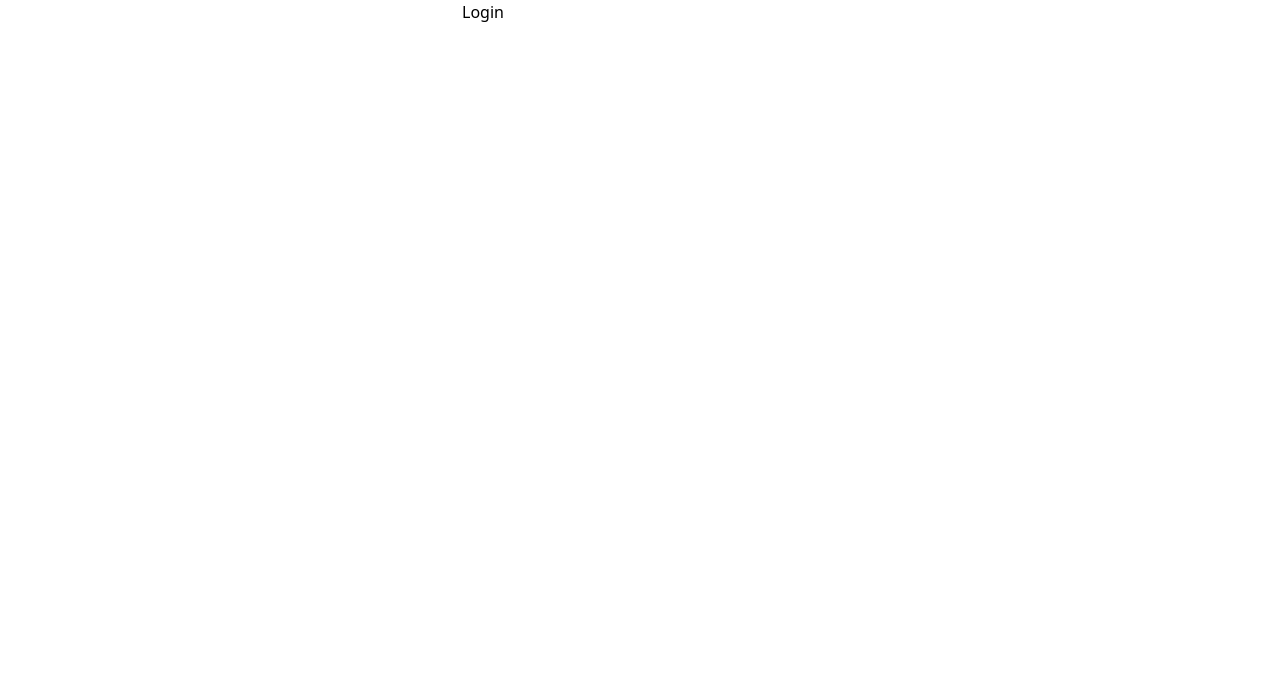
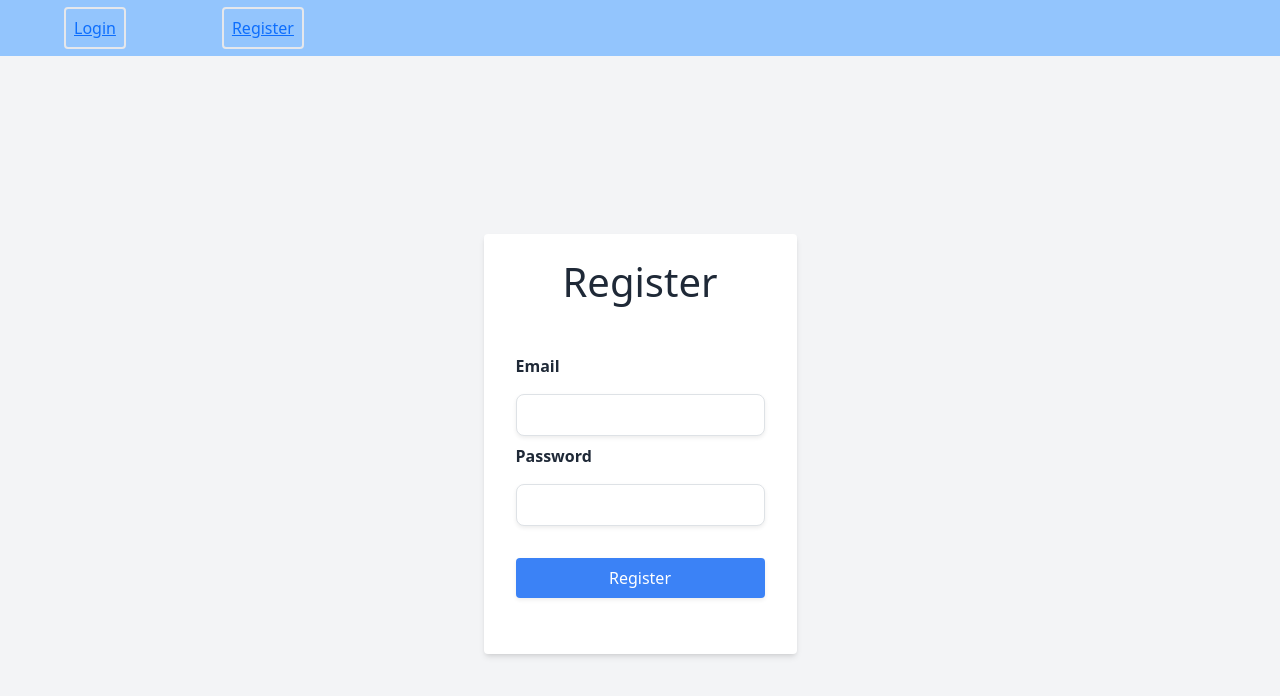
Before and after one commit to semirteskeredzic/bills-dashboard, a React (Create React App) app: page /register in a window 1280 px wide. Shown: the top 696 px of the page. Built offline with nearby package versions, Linux system fonts and the light colour scheme.

Commit message:
Login and Listing testing

```diff
--- a/package.json
+++ b/package.json
@@ -7,9 +7,13 @@
     "@testing-library/react": "^12.1.2",
     "@testing-library/user-event": "^13.5.0",
     "axios": "^0.25.0",
+    "axios-hooks": "^3.0.0",
+    "bootstrap": "^5.1.3",
     "react": "^17.0.2",
+    "react-bootstrap": "^2.1.2",
     "react-cookie": "^4.1.1",
     "react-dom": "^17.0.2",
+    "react-router-dom": "^6.2.1",
     "react-scripts": "5.0.0",
     "web-vitals": "^2.1.4"
   },
--- a/src/App.js
+++ b/src/App.js
@@ -1,16 +1,14 @@
-import logo from './logo.svg';
 import './App.css';
-import AddBill from './components/AddBill';
 import UnpaidBillsList from './components/UnpaidBillsList';
-import Login from './components/Login';
+// import AddBill from './components/AddBill';
+// import UnpaidBillsList from './components/UnpaidBillsList';
 
 function App() {
   return (
-    <div>
-      <Login />
-      {/* <AddBill />
-      <UnpaidBillsList/> */}
-    </div>
+      <div>
+      <h1>Home</h1>
+      <UnpaidBillsList />
+      </div>
   );
 }
 
--- a/src/components/Login.js
+++ /dev/null
@@ -1,29 +0,0 @@
-import React, {useState} from 'react'
-import axios from 'axios'
-import { useCookies } from 'react-cookie';
-
-const Login = () => {
-
-    const [email, setEmail] = useState('')
-    const [password, setPassword] = useState('')
-    const [cookies, setCookie] = useCookies()
-
-    const loginUser = (e) => {
-        e.preventDefault()
-        let payload = {email: email, password: password}
-        axios.post('http://localhost:8000/login', payload).then(res => console.log(res.headers))
-    }
-
-
-    return (
-        <div>
-            <form>
-                <input type="email" value={email} onChange={(e) => setEmail(e.target.value)} />
-                <input type="password" value={password} onChange={(e) => setPassword(e.target.value)} />
-                <button type="submit" onClick={(e) => loginUser(e)}>Login</button>
-            </form>
-        </div>
-    )
-}
-
-export default Login
--- /dev/null
+++ b/src/components/LoginComponent.js
@@ -0,0 +1,60 @@
+import React, { useState } from 'react'
+import axios from 'axios'
+import { useNavigate } from 'react-router-dom';
+import Spinner from 'react-bootstrap/Spinner'
+import { userContext } from '../userContext';
+
+const LoginComponent = () => {
+
+
+
+    const [email, setEmail] = useState('')
+    const [password, setPassword] = useState('')
+    const [loading, setLoading] = useState(false)
+    // const [user, setUser] = useState()
+
+    let navigate = useNavigate()
+
+    // function validateUser(res) {
+    //     return new Promise(function(resolve, reject) {
+    //         if(res.status === 200) {
+    //             setUser(res.data)
+    //             resolve(user)
+    //         } else {
+    //             return reject
+    //         }
+    //     });
+    // }
+
+    const loginUser = (e) => {
+        setLoading(true)
+        e.preventDefault()
+        let payload = {email: email, password: password}
+        axios.post('https://billsapi.onrender.com/login', payload).then(res => res.status === 200 ? (setLoading(false), navigate('/')) : navigate('/register'))
+    }
+
+
+    return (
+        <userContext.Provider value={user}>
+            <div className="flex items-center justify-center min-h-screen bg-gray-100">
+                <form className="bg-white shadow-md rounded px-8 pt-6 pb-8 mb-4 flex flex-col">
+                    <h1 className="font-bold mb-5 text-gray-800 text-center">Login</h1>
+                    <label className="font-bold mb-2 text-gray-800">Email</label>
+                    <input className="w-full appearance-none shadow-sm border border-gray-200 p-2 focus:outline-none focus:border-gray-500 my-2 rounded-lg" type="email" value={email} onChange={(e) => setEmail(e.target.value)} />
+                    <label className="font-bold mb-2 text-gray-800">Password</label>
+                    <input className="w-full appearance-none shadow-sm border border-gray-200 p-2 focus:outline-none focus:border-gray-500 my-2 rounded-lg" type="password" value={password} onChange={(e) => setPassword(e.target.value)} />
+                    <button className="w-full bg-blue-500 shadow-sm rounded hover:bg-blue-600 text-white my-4 py-2 px-4" type="submit" onClick={(e) => loginUser(e)}>
+                        {loading ?
+                            <Spinner animation="border" role="status">
+                            <span className="visually-hidden">Loading...</span>
+                        </Spinner> :
+                        'Login'
+                        }
+                    </button>
+                </form>
+            </div>
+        </userContext.Provider>
+    )
+}
+
+export default LoginComponent
--- /dev/null
+++ b/src/components/RegisterComponent.js
@@ -0,0 +1,45 @@
+import axios from 'axios'
+import React, {useState} from 'react'
+import { useNavigate } from 'react-router-dom'
+import Spinner from 'react-bootstrap/Spinner'
+
+const RegisterComponent = () => {
+
+    let navigate = useNavigate()
+
+    const[email,setEmail] = useState('')
+    const[password, setPassword] = useState('')
+    const [loading, setLoading] = useState(false)
+
+    const registerUser = (e) => {
+        setLoading(true)
+        e.preventDefault()
+        const payload = {
+            email: email,
+            password: password
+        }
+        axios.post('https://billsapi.onrender.com/register', payload).then(res => res.status === 201 ? (setLoading(false), navigate("/login")) : null)
+    }
+
+    return (
+        <div className="flex items-center justify-center min-h-screen bg-gray-100">
+            <form className="bg-white shadow-md rounded px-8 pt-6 pb-8 mb-4 flex flex-col">
+                <h1 className="font=bold mb-5 text-gray-800 text-center">Register</h1>
+                <label className="font-bold mb-2 text-gray-800">Email</label>
+                <input className="w-full appearance-none shadow-sm border border-gray-200 p-2 focus:outline-none focus:border-gray-500 my-2 rounded-lg" type="email" value={email} onChange={(e) => setEmail(e.target.value)} />
+                <label className="font-bold mb-2 text-gray-800">Password</label>
+                <input className="w-full appearance-none shadow-sm border border-gray-200 p-2 focus:outline-none focus:border-gray-500 my-2 rounded-lg" type="password" value={password} onChange={(e) => setPassword(e.target.value)} />
+                <button className="w-full bg-blue-500 shadow-sm rounded hover:bg-blue-600 text-white my-4 py-2 px-4" type="submit" onClick={(e) => registerUser(e)}>
+                {loading ?
+                        <Spinner animation="border" role="status">
+                        <span className="visually-hidden">Loading...</span>
+                      </Spinner> :
+                      'Register'
+                    }
+                </button>
+            </form>
+        </div>
+    )
+}
+
+export default RegisterComponent
--- a/src/components/UnpaidBillsList.js
+++ b/src/components/UnpaidBillsList.js
@@ -1,34 +1,54 @@
 import React, {useState, useEffect} from 'react'
 import axios from 'axios'
+import useAxios from 'axios-hooks'
+import Spinner from 'react-bootstrap/esm/Spinner'
 
 const UnpaidBillsList = () => {
 
-    const [bills, setBills] = useState()
+    // const config = { headers: { 'Content-Type': 'application/json', },withCredentials: true,}
+
+    useEffect(() => {
+        fetch('https://billsapi.onrender.com/bills', {
+            method: 'get',
+            headers: {'Content-Type': 'application/json'},
+            credentials: 'include',
+        })
+            .then(response => {console.log(response)}).catch(err => console.log(err));
+
+//    axios.get('http:/localhost:8000/bills',{withCredentials: true})
+//   .then((data) => console.log(data))
+//   .then((result) => console.log(result))
+//   .catch((err) => console.log('[Control Error ] ', err))
+
+    }, [])
 
     const refresh = () => {
-        axios.get('https://billsapi.onrender.com/bills').then(res => setBills(res.data))
+        axios.get('https://billsapi.onrender.com/bills',{withCredentials: true})
+  .then((data) => console.log(data))
+  .then((result) => console.log(result))
+  .catch((err) => console.log('[Control Error ] ', err))
     }
 
-    useEffect(() => {
-        try{
-            axios.get('https://billsapi.onrender.com/bills').then(res => setBills(res.data))
-        } catch(err) {
-            console.error(err)
-        }
-    }, []);
+    // const [{ data, loading, error }, refetch] = useAxios(
+    //     'http://localhost:8000/bills',{
+    //         withCredentials: true,
+    //         headers: {'Access-Control-Allow-Origin': '*', 'Content-Type': 'application/json'
+    // }})
 
+    // if (loading) return <Spinner animation="border" role="status" />
+    // if (error) return <div>Error</div>
 
     return (
         <div className="bg-white shadow-md rounded px-8 pt-6 pb-8 mb-4">
             <button className="bg-blue-500 shadow-sm rounded hover:bg-blue-600 text-white my-4 py-2 px-4" onClick={refresh}>Refresh</button>
-           {bills?.map(bill => (
+           {/* {data?.map(bill => (
                <ul className="rounded shadow-sm border border-gray-200 p-2 my-5" key={bill._id}>
                    <li>{bill.name}</li>
                    <li>{bill.month}</li>
                    <li>{bill.year}</li>
                    <li>{bill.paid}</li>
                </ul>
-           ))}
+           ))} */}
         </div>
     )
 }
--- a/src/index.js
+++ b/src/index.js
@@ -3,10 +3,40 @@ import ReactDOM from 'react-dom';
 import './index.css';
 import App from './App';
 import reportWebVitals from './reportWebVitals';
+import { BrowserRouter, Routes, Route, Link } from "react-router-dom"
+import LoginComponent from './components/LoginComponent';
+import RegisterComponent from './components/RegisterComponent';
+import 'bootstrap/dist/css/bootstrap.min.css';
+import {userContext} from './userContext'
+
 
 ReactDOM.render(
   <React.StrictMode>
-    <App />
+
+      <BrowserRouter>
+        <nav className="shadow-sm bg-blue-300 p-3">
+        <userContext.Consumer>
+          {({user}) => user.email ?
+              <>
+              <h4>Hello {user.email}</h4>
+              <Link className="mx-5 rounded border-2 p-2" to="/login">Logout</Link>
+              </>
+              :
+            <>
+              <Link className="mx-5 rounded border-2 p-2" to="/login">Login</Link>
+              <Link className="mx-5 rounded border-2 p-2" to="/register">Register</Link>
+            </>
+          }
+
+        </userContext.Consumer>
+        </nav>
+        <Routes>
+          <Route path="/" element={<App />} />
+          <Route path="login" element={<LoginComponent/>} />
+          <Route path="register" element={<RegisterComponent/>} />
+        </Routes>
+      </BrowserRouter>
+
   </React.StrictMode>,
   document.getElementById('root')
 );
--- /dev/null
+++ b/src/routes/login.jsx
@@ -0,0 +1,5 @@
+import LoginComponent from "../components/LoginComponent"
+
+export default function Login() {
+    return <LoginComponent />
+}
--- /dev/null
+++ b/src/routes/register.jsx
@@ -0,0 +1,5 @@
+import RegisterComponent from "../components/RegisterComponent"
+
+export default function Register() {
+    return <RegisterComponent />
+}
--- /dev/null
+++ b/src/userContext.js
@@ -0,0 +1,5 @@
+import React from 'react';
+
+const userContext = React.createContext({user: {}});
+
+export {userContext};
```
Also changed, not shown: 1 other file (tests, documents, lock files or other folders).
